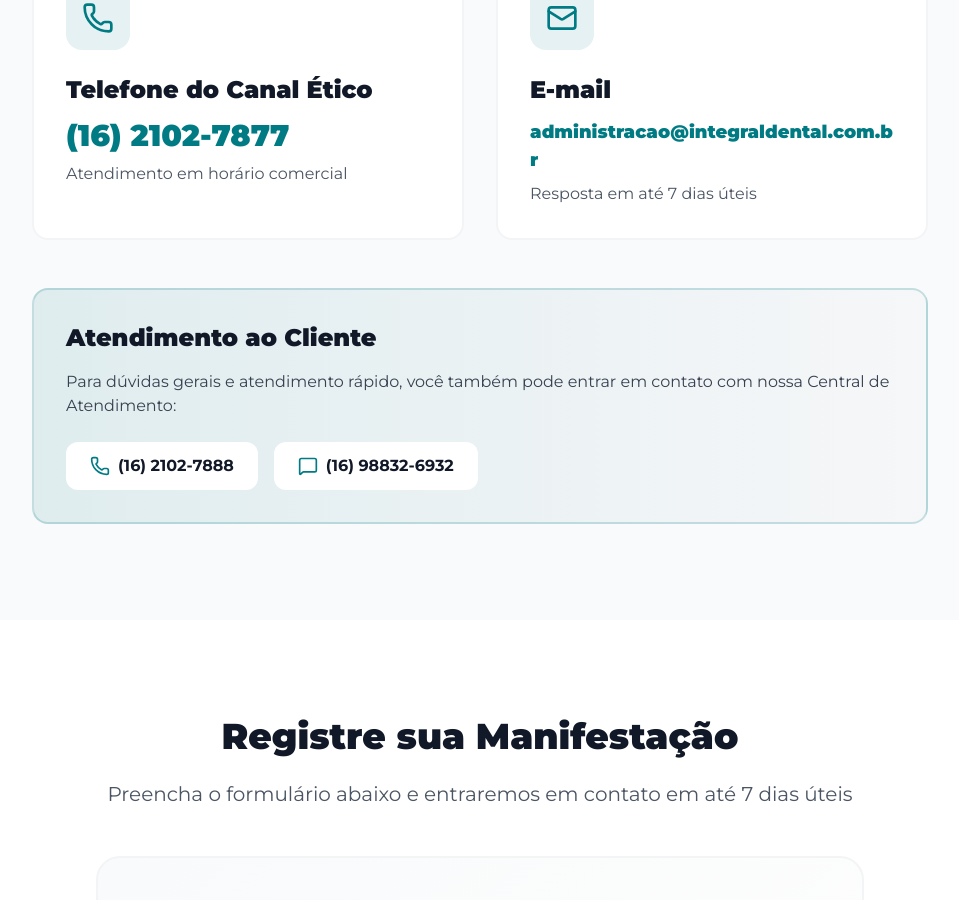
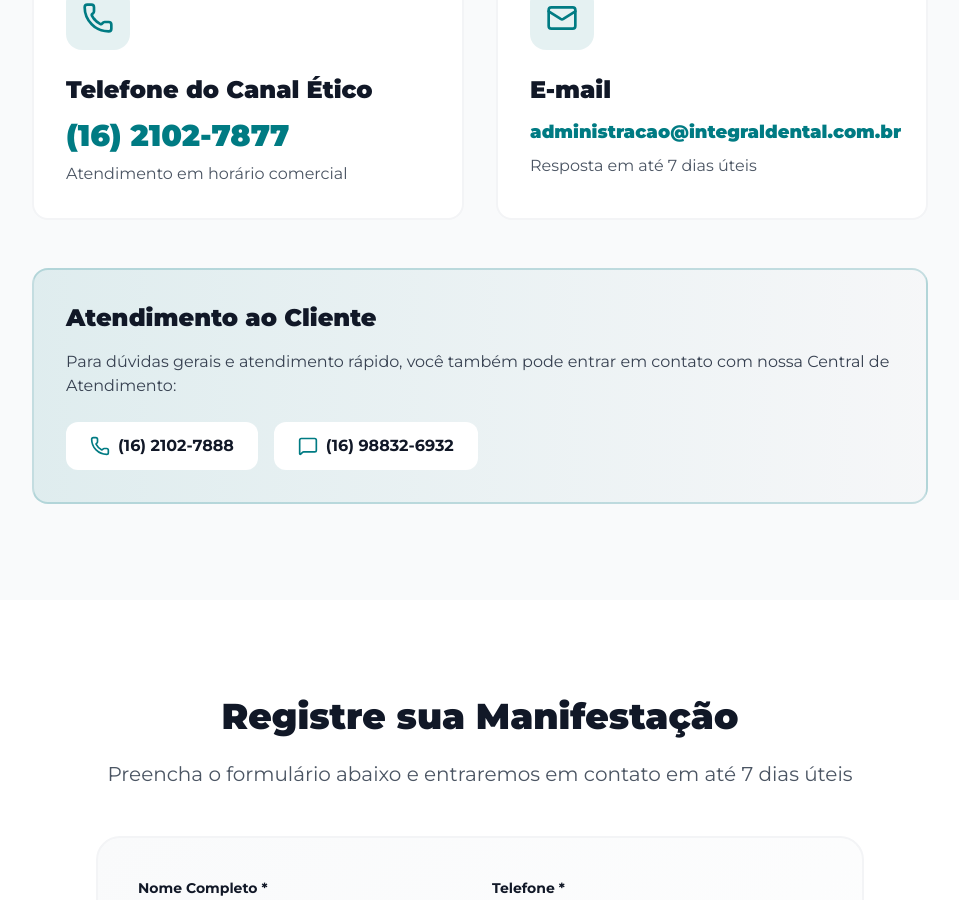
Before and after one commit to gazevedorp/integral-dental, a React (Vite) app: page /canal-etico in a window 1280 px wide. Shown: the part 1627-2527 px from the top of the page, without its empty margins (160-1119 px from the left). Built offline with nearby package versions, Linux system fonts and the light colour scheme.

Commit message:
chore: text improvement

```diff
--- a/src/pages/CanalEtico.tsx
+++ b/src/pages/CanalEtico.tsx
@@ -160,7 +160,7 @@
                   <Mail className="w-8 h-8 text-primary" />
                 </div>
                 <h3 className="text-2xl font-black text-gray-900 mb-3">E-mail</h3>
-                <p className="text-lg font-black text-primary mb-2 break-all">
+                <p className="text-lg font-black text-primary mb-2">
                   administracao@integraldental.com.br
                 </p>
                 <p className="text-gray-600">Resposta em até 7 dias úteis</p>
```
